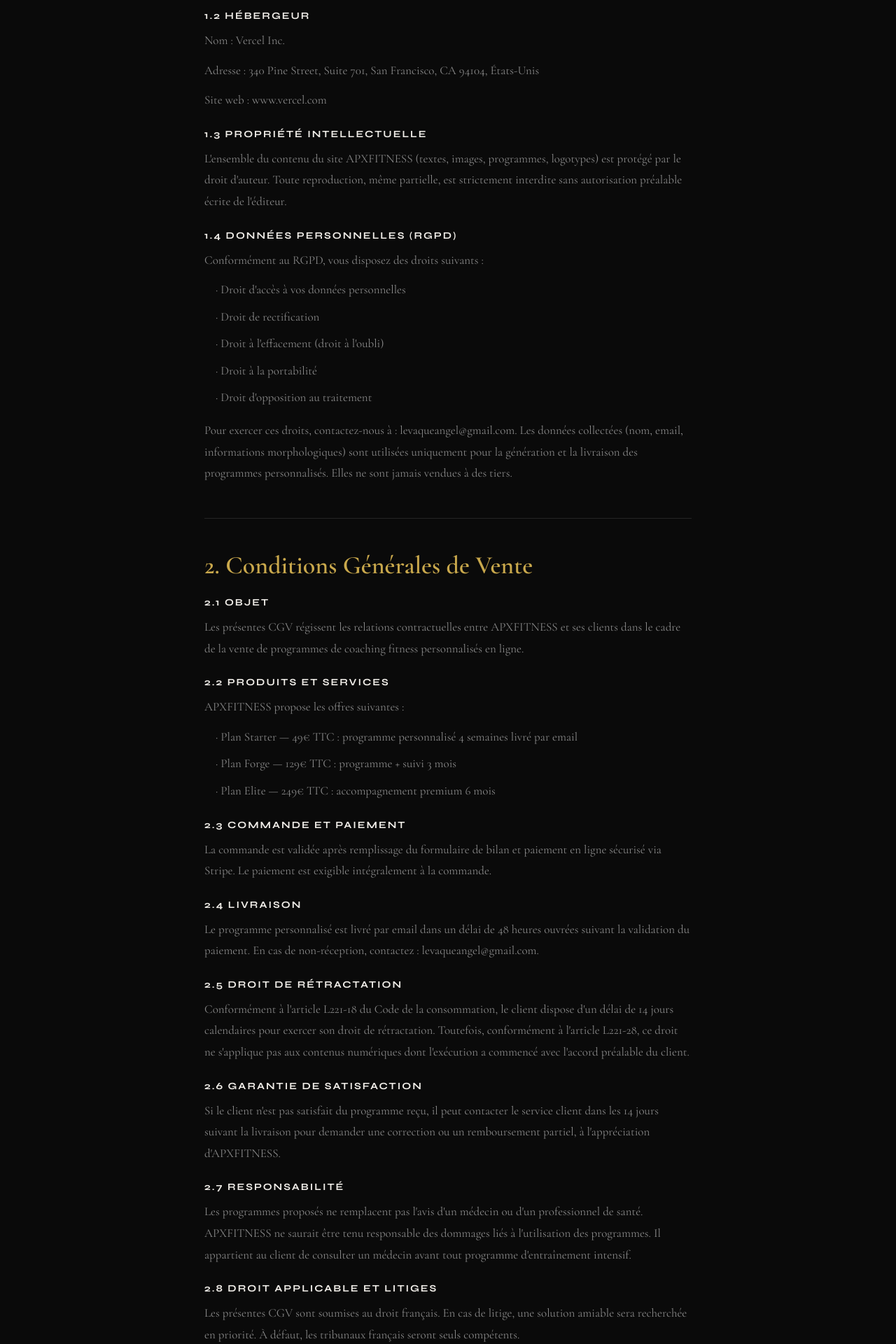
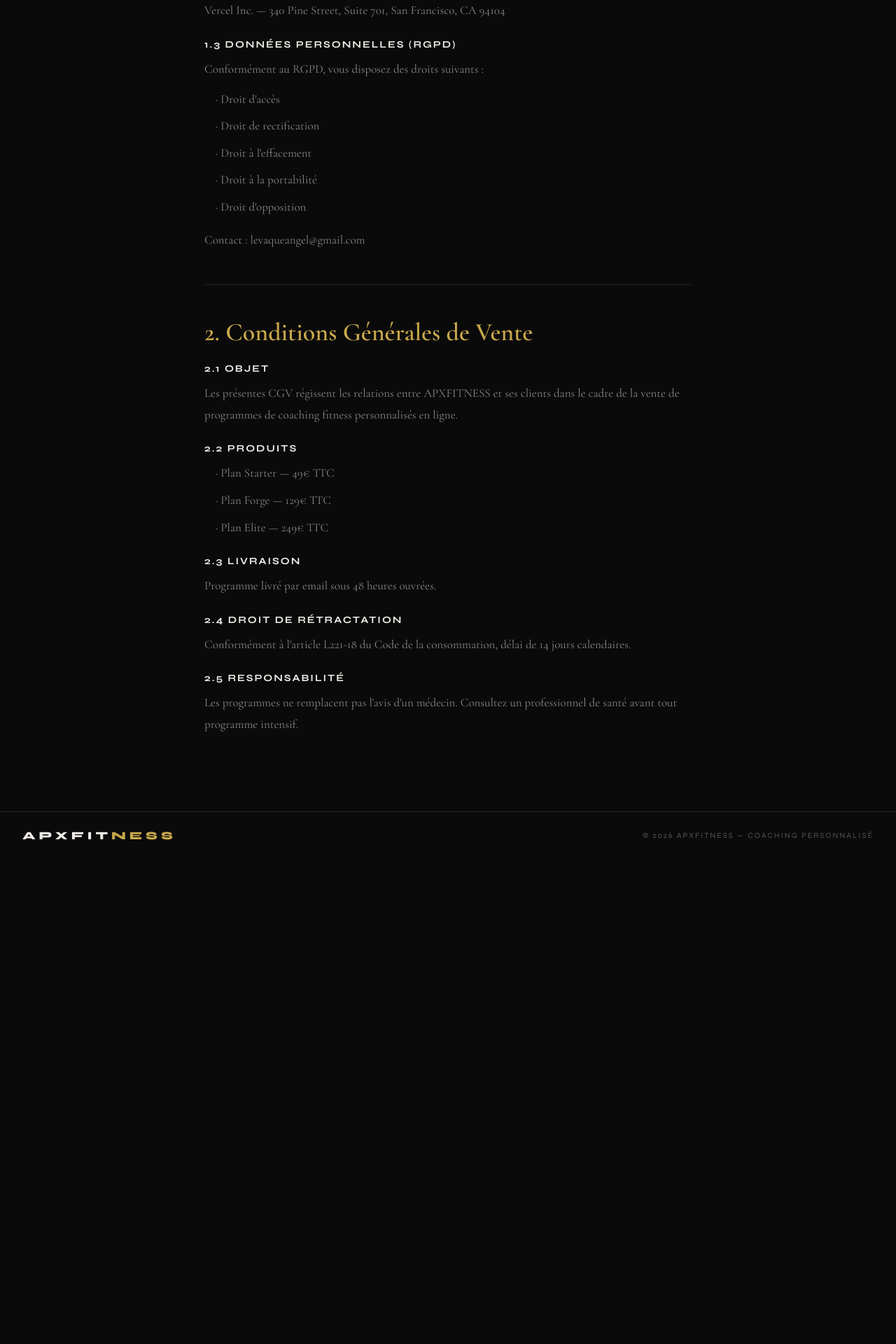
Before and after one commit to levaqueangel/forgefit, a Next.js app in the folder forgefit/: page /mentions-legales in a window 1280 px wide. Shown: the part 760-2680 px from the top of the page at 70% size. After the commit the page ends 1987 px from the top, so only its background shows below. Built offline with nearby package versions, Linux system fonts and the light colour scheme.

Commit message:
Add files via upload

```diff
--- a/forgefit/app/mentions-legales/page.js
+++ b/forgefit/app/mentions-legales/page.js
@@ -1,183 +1,85 @@
 "use client";
 import { useRouter } from "next/navigation";
+import { useLang } from "../useLang";
+import { LangSelector } from "../LangSelector";
 
 export default function MentionsLegales() {
   const router = useRouter();
+  const { lang, setLang, t, LANGS } = useLang();
+  const tl = t.legal;
 
-  const sectionStyle = {
-    marginBottom: "2.5rem",
-  };
-
-  const h1Style = {
-    fontFamily: "'Cormorant Garamond', serif",
-    fontSize: 36, fontWeight: 600,
-    color: "#C9A84C", marginBottom: "1.5rem", lineHeight: 1.1,
-  };
-
-  const h2Style = {
-    fontFamily: "'Syne', sans-serif",
-    fontSize: 14, fontWeight: 700,
-    letterSpacing: "2px", textTransform: "uppercase",
-    color: "#F0EDE8", marginBottom: "0.75rem", marginTop: "1.5rem",
-  };
-
-  const pStyle = {
-    fontFamily: "'Cormorant Garamond', serif",
-    fontSize: 17, lineHeight: 1.8,
-    color: "#888", marginBottom: "0.75rem",
-  };
-
-  const liStyle = {
-    fontFamily: "'Cormorant Garamond', serif",
-    fontSize: 17, lineHeight: 1.8,
-    color: "#888", marginBottom: "0.5rem",
-    paddingLeft: "1rem",
-  };
+  const pStyle = { fontFamily: "'Cormorant Garamond', serif", fontSize: 17, lineHeight: 1.8, color: "#888", marginBottom: "0.75rem" };
+  const h2Style = { fontFamily: "'Syne', sans-serif", fontSize: 14, fontWeight: 700, letterSpacing: "2px", textTransform: "uppercase", color: "#F0EDE8", marginBottom: "0.75rem", marginTop: "1.5rem" };
+  const liStyle = { fontFamily: "'Cormorant Garamond', serif", fontSize: 17, lineHeight: 1.8, color: "#888", marginBottom: "0.5rem", paddingLeft: "1rem" };
 
   return (
     <div style={{ background: "#0A0A0A", color: "#F0EDE8", minHeight: "100vh", fontFamily: "'Syne', sans-serif" }}>
       <style>{`@import url('https://fonts.googleapis.com/css2?family=Cormorant+Garamond:ital,wght@0,400;0,600;1,400&family=Syne:wght@400;600;700;800&display=swap'); *{box-sizing:border-box;margin:0;padding:0}`}</style>
 
-      {/* Nav */}
-      <nav style={{ display: "flex", alignItems: "center", justifyContent: "space-between",
-        padding: "18px 32px", borderBottom: "0.5px solid #242424",
-        position: "sticky", top: 0, background: "#0A0A0A", zIndex: 100 }}>
-        <div style={{ fontSize: 20, fontWeight: 800, letterSpacing: 5, cursor: "pointer" }}
-          onClick={() => router.push("/")}>
+      <nav style={{ display: "flex", alignItems: "center", justifyContent: "space-between", padding: "18px 32px", borderBottom: "0.5px solid #242424", position: "sticky", top: 0, background: "#0A0A0A", zIndex: 100 }}>
+        <div style={{ fontSize: 20, fontWeight: 800, letterSpacing: 5, cursor: "pointer" }} onClick={() => router.push("/")}>
           APXFIT<span style={{ color: "#C9A84C" }}>NESS</span>
         </div>
-        <button onClick={() => router.push("/")} style={{
-          background: "transparent", border: "0.5px solid #242424",
-          color: "#888", fontFamily: "'Syne', sans-serif", fontSize: 12,
-          letterSpacing: "2px", textTransform: "uppercase", padding: "8px 20px", cursor: "pointer",
-        }}>← Retour</button>
+        <div style={{ display: "flex", alignItems: "center", gap: 12 }}>
+          <LangSelector lang={lang} setLang={setLang} LANGS={LANGS} />
+          <button onClick={() => router.push("/")} style={{ background: "transparent", border: "0.5px solid #242424", color: "#888", fontFamily: "'Syne',sans-serif", fontSize: 12, letterSpacing: "2px", textTransform: "uppercase", padding: "8px 20px", cursor: "pointer" }}>
+            {tl.back}
+          </button>
+        </div>
       </nav>
 
-      {/* Contenu */}
       <div style={{ maxWidth: 760, margin: "0 auto", padding: "4rem 2rem 6rem" }}>
-
-        {/* Titre */}
         <div style={{ marginBottom: "4rem", paddingBottom: "2rem", borderBottom: "0.5px solid #242424" }}>
-          <div style={{ fontSize: 11, letterSpacing: "4px", textTransform: "uppercase", color: "#C9A84C", marginBottom: "1rem" }}>
-            — Documents légaux
-          </div>
+          <div style={{ fontSize: 11, letterSpacing: "4px", textTransform: "uppercase", color: "#C9A84C", marginBottom: "1rem" }}>{tl.tag}</div>
           <h1 style={{ fontFamily: "'Cormorant Garamond', serif", fontSize: 48, fontWeight: 600, lineHeight: 1.1, marginBottom: "0.75rem" }}>
-            Mentions légales &<br /><em style={{ fontStyle: "italic", color: "#C9A84C" }}>Conditions Générales de Vente</em>
+            {tl.title}<br /><em style={{ fontStyle: "italic", color: "#C9A84C" }}>{tl.em}</em>
           </h1>
-          <p style={{ ...pStyle, fontSize: 14 }}>Dernière mise à jour : Mai 2026</p>
+          <p style={{ ...pStyle, fontSize: 14 }}>{tl.updated}</p>
         </div>
 
-        {/* ── MENTIONS LÉGALES ── */}
-        <section style={sectionStyle}>
-          <h2 style={h1Style}>1. Mentions Légales</h2>
-
+        {/* Contenu légal — resté en français (obligatoire légalement) */}
+        <section style={{ marginBottom: "2.5rem" }}>
+          <h2 style={{ fontFamily: "'Cormorant Garamond',serif", fontSize: 36, fontWeight: 600, color: "#C9A84C", marginBottom: "1.5rem", lineHeight: 1.1 }}>1. Mentions Légales</h2>
           <h3 style={h2Style}>1.1 Éditeur du site</h3>
           <p style={pStyle}>Raison sociale : <em style={{ color: "#555" }}>À compléter</em></p>
           <p style={pStyle}>Forme juridique : <em style={{ color: "#555" }}>À compléter</em></p>
           <p style={pStyle}>Numéro SIRET : <em style={{ color: "#555" }}>À compléter</em></p>
-          <p style={pStyle}>Adresse : <em style={{ color: "#555" }}>À compléter</em></p>
           <p style={pStyle}>Email : levaqueangel@gmail.com</p>
           <p style={pStyle}>Site web : www.apxfitness.fr</p>
-
           <h3 style={h2Style}>1.2 Hébergeur</h3>
-          <p style={pStyle}>Nom : Vercel Inc.</p>
-          <p style={pStyle}>Adresse : 340 Pine Street, Suite 701, San Francisco, CA 94104, États-Unis</p>
-          <p style={pStyle}>Site web : www.vercel.com</p>
-
-          <h3 style={h2Style}>1.3 Propriété intellectuelle</h3>
-          <p style={pStyle}>
-            L'ensemble du contenu du site APXFITNESS (textes, images, programmes, logotypes) est protégé par le droit d'auteur.
-            Toute reproduction, même partielle, est strictement interdite sans autorisation préalable écrite de l'éditeur.
-          </p>
-
-          <h3 style={h2Style}>1.4 Données personnelles (RGPD)</h3>
+          <p style={pStyle}>Vercel Inc. — 340 Pine Street, Suite 701, San Francisco, CA 94104</p>
+          <h3 style={h2Style}>1.3 Données personnelles (RGPD)</h3>
           <p style={pStyle}>Conformément au RGPD, vous disposez des droits suivants :</p>
           <ul style={{ listStyle: "none", marginBottom: "1rem" }}>
-            {["Droit d'accès à vos données personnelles", "Droit de rectification", "Droit à l'effacement (droit à l'oubli)", "Droit à la portabilité", "Droit d'opposition au traitement"].map(item => (
+            {["Droit d'accès","Droit de rectification","Droit à l'effacement","Droit à la portabilité","Droit d'opposition"].map(item => (
               <li key={item} style={liStyle}>· {item}</li>
             ))}
           </ul>
-          <p style={pStyle}>
-            Pour exercer ces droits, contactez-nous à : levaqueangel@gmail.com.
-            Les données collectées (nom, email, informations morphologiques) sont utilisées uniquement pour la génération et la livraison des programmes personnalisés.
-            Elles ne sont jamais vendues à des tiers.
-          </p>
+          <p style={pStyle}>Contact : levaqueangel@gmail.com</p>
         </section>
 
         <div style={{ height: "0.5px", background: "#242424", margin: "3rem 0" }} />
 
-        {/* ── CGV ── */}
-        <section style={sectionStyle}>
-          <h2 style={h1Style}>2. Conditions Générales de Vente</h2>
-
+        <section>
+          <h2 style={{ fontFamily: "'Cormorant Garamond',serif", fontSize: 36, fontWeight: 600, color: "#C9A84C", marginBottom: "1.5rem", lineHeight: 1.1 }}>2. Conditions Générales de Vente</h2>
           <h3 style={h2Style}>2.1 Objet</h3>
-          <p style={pStyle}>
-            Les présentes CGV régissent les relations contractuelles entre APXFITNESS et ses clients
-            dans le cadre de la vente de programmes de coaching fitness personnalisés en ligne.
-          </p>
-
-          <h3 style={h2Style}>2.2 Produits et services</h3>
-          <p style={pStyle}>APXFITNESS propose les offres suivantes :</p>
+          <p style={pStyle}>Les présentes CGV régissent les relations entre APXFITNESS et ses clients dans le cadre de la vente de programmes de coaching fitness personnalisés en ligne.</p>
+          <h3 style={h2Style}>2.2 Produits</h3>
           <ul style={{ listStyle: "none", marginBottom: "1rem" }}>
-            {[
-              "Plan Starter — 49€ TTC : programme personnalisé 4 semaines livré par email",
-              "Plan Forge — 129€ TTC : programme + suivi 3 mois",
-              "Plan Elite — 249€ TTC : accompagnement premium 6 mois",
-            ].map(item => (
-              <li key={item} style={liStyle}>· {item}</li>
-            ))}
+            {["Plan Starter — 49€ TTC","Plan Forge — 129€ TTC","Plan Elite — 249€ TTC"].map(item => <li key={item} style={liStyle}>· {item}</li>)}
           </ul>
-
-          <h3 style={h2Style}>2.3 Commande et paiement</h3>
-          <p style={pStyle}>
-            La commande est validée après remplissage du formulaire de bilan et paiement en ligne sécurisé via Stripe.
-            Le paiement est exigible intégralement à la commande.
-          </p>
-
-          <h3 style={h2Style}>2.4 Livraison</h3>
-          <p style={pStyle}>
-            Le programme personnalisé est livré par email dans un délai de 48 heures ouvrées suivant la validation du paiement.
-            En cas de non-réception, contactez : levaqueangel@gmail.com.
-          </p>
-
-          <h3 style={h2Style}>2.5 Droit de rétractation</h3>
-          <p style={pStyle}>
-            Conformément à l'article L221-18 du Code de la consommation, le client dispose d'un délai de 14 jours calendaires
-            pour exercer son droit de rétractation. Toutefois, conformément à l'article L221-28, ce droit ne s'applique pas
-            aux contenus numériques dont l'exécution a commencé avec l'accord préalable du client.
-          </p>
-
-          <h3 style={h2Style}>2.6 Garantie de satisfaction</h3>
-          <p style={pStyle}>
-            Si le client n'est pas satisfait du programme reçu, il peut contacter le service client dans les 14 jours
-            suivant la livraison pour demander une correction ou un remboursement partiel, à l'appréciation d'APXFITNESS.
-          </p>
-
-          <h3 style={h2Style}>2.7 Responsabilité</h3>
-          <p style={pStyle}>
-            Les programmes proposés ne remplacent pas l'avis d'un médecin ou d'un professionnel de santé.
-            APXFITNESS ne saurait être tenu responsable des dommages liés à l'utilisation des programmes.
-            Il appartient au client de consulter un médecin avant tout programme d'entraînement intensif.
-          </p>
-
-          <h3 style={h2Style}>2.8 Droit applicable et litiges</h3>
-          <p style={pStyle}>
-            Les présentes CGV sont soumises au droit français. En cas de litige, une solution amiable sera recherchée en priorité.
-            À défaut, les tribunaux français seront seuls compétents.
-          </p>
+          <h3 style={h2Style}>2.3 Livraison</h3>
+          <p style={pStyle}>Programme livré par email sous 48 heures ouvrées.</p>
+          <h3 style={h2Style}>2.4 Droit de rétractation</h3>
+          <p style={pStyle}>Conformément à l'article L221-18 du Code de la consommation, délai de 14 jours calendaires.</p>
+          <h3 style={h2Style}>2.5 Responsabilité</h3>
+          <p style={pStyle}>Les programmes ne remplacent pas l'avis d'un médecin. Consultez un professionnel de santé avant tout programme intensif.</p>
         </section>
-
       </div>
 
-      {/* Footer */}
-      <footer style={{ padding: "2rem 3rem", display: "flex", justifyContent: "space-between",
-        alignItems: "center", borderTop: "0.5px solid #242424" }}>
-        <div style={{ fontSize: 16, fontWeight: 800, letterSpacing: 5 }}>
-          APXFIT<span style={{ color: "#C9A84C" }}>NESS</span>
-        </div>
-        <div style={{ fontSize: 11, letterSpacing: "2px", color: "#555", textTransform: "uppercase" }}>
-          © 2026 APXFITNESS — Coaching personnalisé
-        </div>
+      <footer style={{ padding: "1.5rem 2rem", display: "flex", justifyContent: "space-between", alignItems: "center", borderTop: "0.5px solid #242424" }}>
+        <div style={{ fontSize: 16, fontWeight: 800, letterSpacing: 5 }}>APXFIT<span style={{ color: "#C9A84C" }}>NESS</span></div>
+        <div style={{ fontSize: 11, letterSpacing: "2px", color: "#555", textTransform: "uppercase" }}>{t.footer.copy}</div>
       </footer>
     </div>
   );
```
